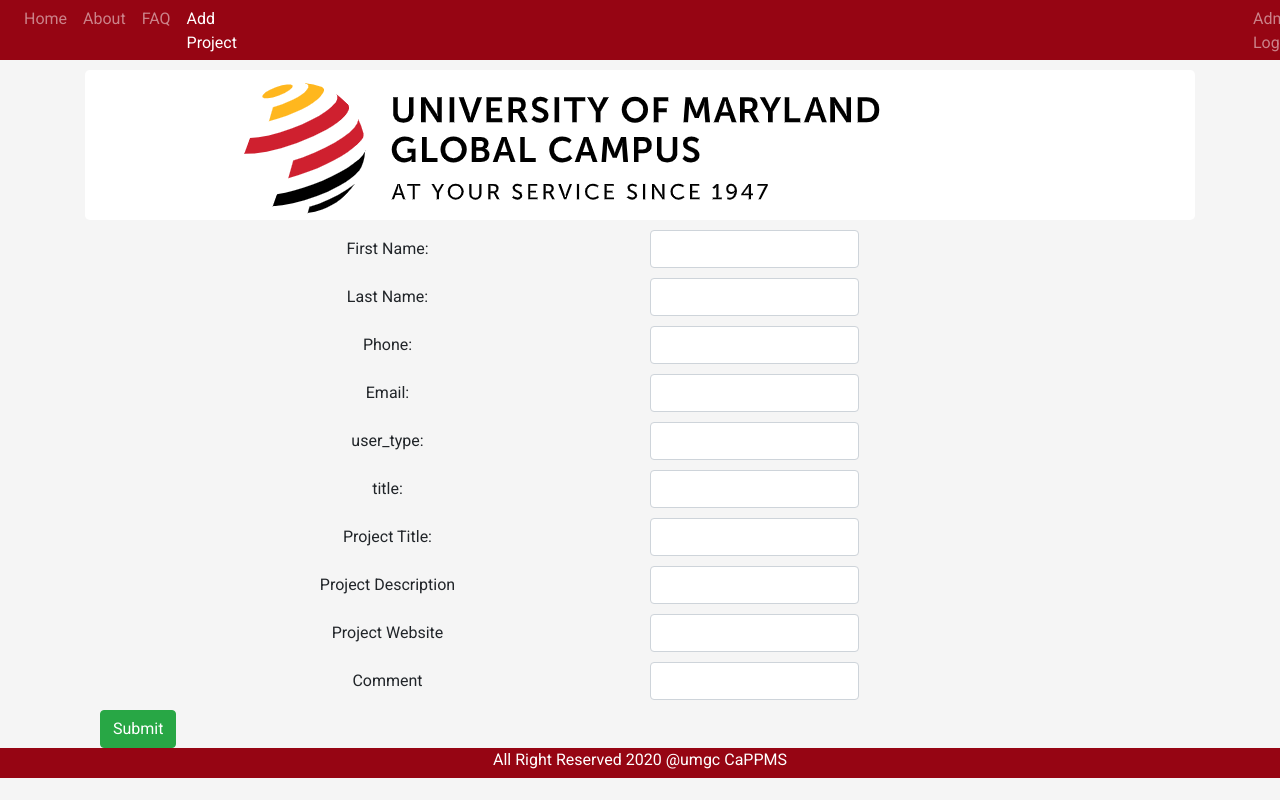
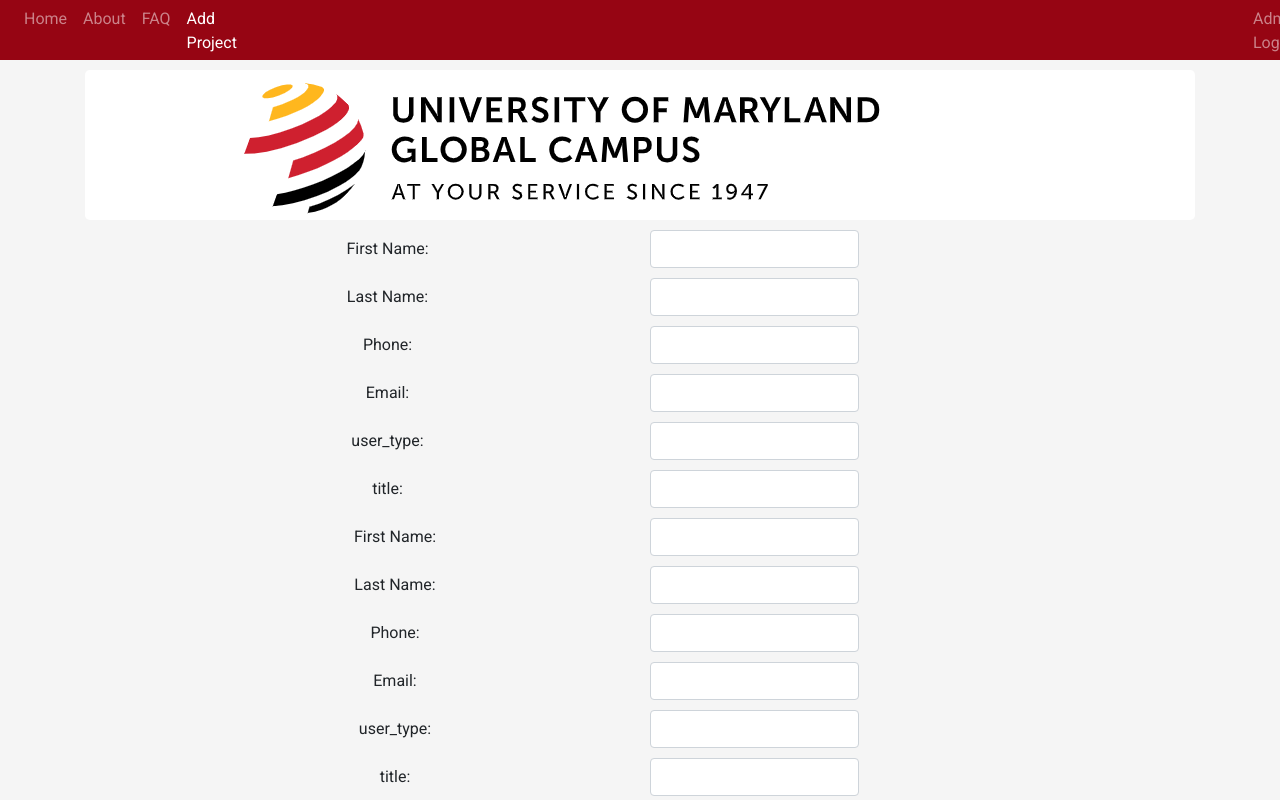
Before and after one commit to umgc/umgc.idea.tracker.ui, an Angular app: page /create-project in a window 1280 px wide. Shown: the top 800 px of the page. Built offline with nearby package versions, Linux system fonts and the light colour scheme.

Commit message:
updated validation

```diff
--- a/src/app/create-project/create-project.component.html
+++ b/src/app/create-project/create-project.component.html
@@ -25,6 +25,50 @@
         <label class="col-sm-6 col-form-label" for="email" >Email: </label>
         <input type="email" class = "form-control" id="frm"
 
+            [(ngModel)] = "user.email" name ="email">
+
+    </div>
+    <div class="col-md-12 form-group  form-inline " >
+        <label class="col-sm-6 col-form-label" for="email" >user_type: </label>
+        <input type="text" class = "form-control" id="ex3"
+            [(ngModel)] = "user.user_type" name ="user_type">
+
+    </div>
+    <div class="col-md-12 form-group  form-inline " >
+        <label class="col-sm-6 col-form-label" for="email" >title: </label>
+        <input type="text" class = "form-control" id="ex3"
+            [(ngModel)] = "user.title" name ="title">
+
+    </div>
+
+<div class="col-md-12  ">
+    <div *ngIf="alert" class="alert alert-success alert-dismissible fade show" role="alert">
+        <strong>Success!</strong> Your proposal has been submited successfully.
+        <button (click)="closeAlert()"type="button" class="close" data-dismiss="alert" aria-label="Close">
+          <span aria-hidden="true">&times;</span>
+        </button>
+      </div>
+
+<form #proForm="ngForm" (ngSubmit) ="onSubmit(); proForm.reset()">
+
+    <div class="col-md-12 form-group  form-inline " >
+        <label class="col-sm-6 col-form-label" for="first_name" >First Name: </label>
+        <input type="text" class = "form-control" id="ex3"
+            [(ngModel)] = "user.first_name" name ="first_name">
+    </div>
+    <div class="col-md-12 form-group  form-inline " >
+        <label class="col-sm-6 col-form-label" for="lastNmae" >Last Name: </label>
+        <input type="text" class = "form-control" id="ex3"
+            [(ngModel)] = "user.last_name" name ="Last_name">
+    </div>
+    <div class="col-md-12 form-group  form-inline " >
+        <label class="col-sm-6 col-form-label" for="phone_number" >Phone: </label>
+        <input type="text" class = "form-control" id="ex3"
+            [(ngModel)] = "user.phone_number" name ="phone_number">
+    </div>
+    <div class="col-md-12 form-group  form-inline " >
+        <label class="col-sm-6 col-form-label" for="email" >Email: </label>
+        <input type="text" class = "form-control" id="ex3"
             [(ngModel)] = "user.email" name ="email">
 
     </div>
--- a/src/app/create-project/create-project.component.ts
+++ b/src/app/create-project/create-project.component.ts
@@ -10,6 +10,8 @@ import { User } from '../user';
   styleUrls: ['./create-project.component.css']
 })
 export class CreateProjectComponent implements OnInit {
+  alert:boolean=false
+
 
   project: project = new project();
   user: User = new User();
@@ -38,8 +40,17 @@ export class CreateProjectComponent implements OnInit {
     this.project.setUser(this.user);
     console.log(this.project)
     this.saveProject();
+    this.alert=true;
+
+
+
+
+
 
 
   }
+  closeAlert(){
+    this.alert=false
+  }
 
 }
```
